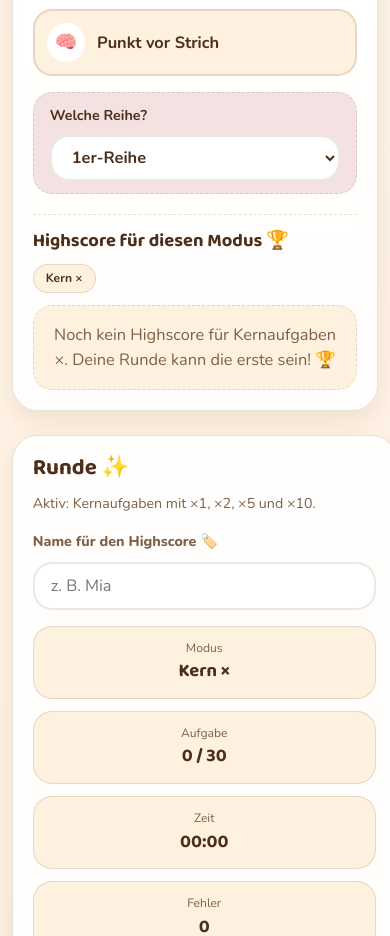
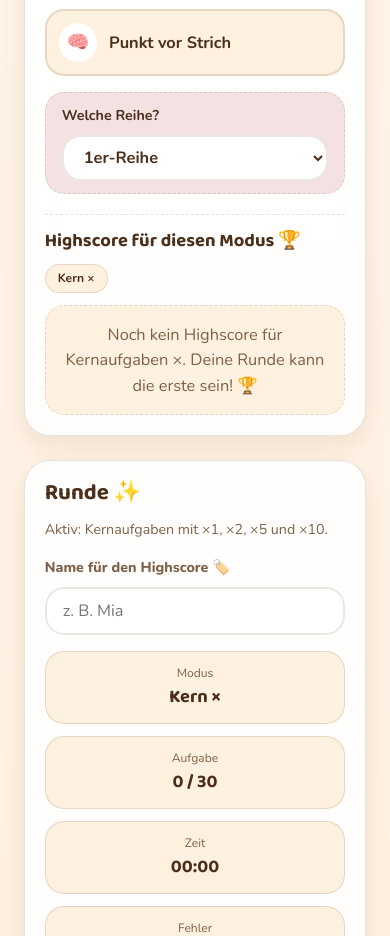
Before and after one commit to lukassk87-hash/Rechnen, a website: page www/index.html in a window 390 px wide. Shown: the part 1064-2000 px from the top of the page. Drawn offline with nearby package versions, Linux system fonts and the light colour scheme.

Commit message:
Aktualisieren von styles.css

```diff
--- a/www/styles.css
+++ b/www/styles.css
@@ -59,9 +59,6 @@
   /* Fonts */
   --font-display: 'Baloo 2', 'Trebuchet MS', sans-serif;
   --font-body: 'Nunito', Arial, sans-serif;
-
-  /* Viewport */
-  --page-max: 95vw;
 }
 
 [data-theme="dark"] {
@@ -91,17 +88,24 @@
 /* ---------- Reset ---------- */
 *,
 *::before,
-*::after { box-sizing: border-box; }
+*::after {
+  box-sizing: border-box;
+  min-width: 0;
+}
 
 html {
   -webkit-text-size-adjust: none;
   text-size-adjust: none;
   -webkit-font-smoothing: antialiased;
+  max-width: 100%;
+  overflow-x: hidden;
 }
 
 body {
   margin: 0;
   min-height: 100dvh;
+  max-width: 100%;
+  overflow-x: hidden;
   font-family: var(--font-body);
   font-size: var(--text-base);
   line-height: 1.55;
@@ -150,13 +154,13 @@ p { margin: 0 0 var(--space-4); color: var(--color-text-muted); }
 
 /* ---------- Layout ---------- */
 .page {
-  width: var(--page-max);
-  max-width: 1600px;
+  width: min(95%, 1600px);
   margin: 0 auto;
-  padding: var(--space-4) 0 var(--space-10);
+  padding: var(--space-4) var(--space-4) var(--space-10);
 }
 
 .panel {
+  max-width: 100%;
   background: color-mix(in srgb, var(--color-surface) 92%, transparent);
   border: 1px solid var(--color-border);
   border-radius: var(--radius-xl);
@@ -269,7 +273,7 @@ p { margin: 0 0 var(--space-4); color: var(--color-text-muted); }
 
 .mode-grid {
   display: grid;
-  grid-template-columns: repeat(auto-fit, minmax(11rem, 1fr));
+  grid-template-columns: repeat(auto-fit, minmax(min(11rem, 100%), 1fr));
   gap: var(--space-3);
 }
 
@@ -360,6 +364,7 @@ p { margin: 0 0 var(--space-4); color: var(--color-text-muted); }
   background: var(--color-surface);
   color: var(--color-text);
   font-weight: 700;
+  max-width: 100%;
 }
 
 /* Modus-Highscore */
@@ -382,7 +387,7 @@ p { margin: 0 0 var(--space-4); color: var(--color-text-muted); }
 /* ---------- Haupt-Layout ---------- */
 .layout {
   display: grid;
-  grid-template-columns: minmax(0, 2fr) minmax(16rem, 1fr);
+  grid-template-columns: minmax(0, 2fr) minmax(0, 1fr);
   gap: var(--space-6);
   align-items: start;
 }
@@ -411,6 +416,7 @@ p { margin: 0 0 var(--space-4); color: var(--color-text-muted); }
   border: 2px solid color-mix(in srgb, var(--color-border) 80%, transparent);
   background: var(--color-surface);
   color: var(--color-text);
+  max-width: 100%;
 }
 
 /* Status-Pills */
@@ -466,7 +472,9 @@ p { margin: 0 0 var(--space-4); color: var(--color-text-muted); }
   line-height: 1.15;
   margin: 0 0 var(--space-4);
   text-align: center;
+  overflow-wrap: anywhere;
   word-break: break-word;
+  hyphens: auto;
 }
 
 /* Antwort */
@@ -487,6 +495,7 @@ p { margin: 0 0 var(--space-4); color: var(--color-text-muted); }
   text-align: center;
   font-size: clamp(1.3rem, 2vw, 1.7rem);
   font-weight: 800;
+  max-width: 100%;
 }
 
 .answer-input::placeholder { color: var(--color-text-faint); }
@@ -698,6 +707,7 @@ p { margin: 0 0 var(--space-4); color: var(--color-text-muted); }
   background: var(--color-surface-2);
   border: 1px solid var(--color-border);
   font-weight: 700;
+  overflow-wrap: anywhere;
 }
 
 .mistake-item small {
@@ -718,7 +728,7 @@ p { margin: 0 0 var(--space-4); color: var(--color-text-muted); }
 
 .score-item {
   display: grid;
-  grid-template-columns: auto 1fr auto;
+  grid-template-columns: auto minmax(0, 1fr) auto;
   gap: var(--space-3);
   align-items: center;
   padding: var(--space-3) var(--space-4);
@@ -741,6 +751,7 @@ p { margin: 0 0 var(--space-4); color: var(--color-text-muted); }
   display: block;
   color: var(--color-text-muted);
   font-size: var(--text-xs);
+  overflow-wrap: anywhere;
 }
 
 .empty-note {
@@ -785,12 +796,14 @@ p { margin: 0 0 var(--space-4); color: var(--color-text-muted); }
 /* ---------- Responsive ---------- */
 @media (max-width: 1100px) {
   .layout {
-    grid-template-columns: minmax(0, 1fr) minmax(14rem, 0.8fr);
+    grid-template-columns: minmax(0, 1fr) minmax(0, 0.8fr);
   }
 }
 
 @media (max-width: 960px) {
-  .layout { grid-template-columns: 1fr; }
+  .layout {
+    grid-template-columns: 1fr;
+  }
 
   .status-row,
   .results-grid {
@@ -799,7 +812,10 @@ p { margin: 0 0 var(--space-4); color: var(--color-text-muted); }
 }
 
 @media (max-width: 640px) {
-  :root { --page-max: 94vw; }
+  .page {
+    width: 94%;
+    padding-inline: var(--space-3);
+  }
 
   .answer-form,
   .status-row,
@@ -830,7 +846,7 @@ p { margin: 0 0 var(--space-4); color: var(--color-text-muted); }
   .brand-text span { display: none; }
 
   .score-item {
-    grid-template-columns: auto 1fr;
+    grid-template-columns: auto minmax(0, 1fr);
   }
 
   .score-item > small:last-child { display: none; }
```
